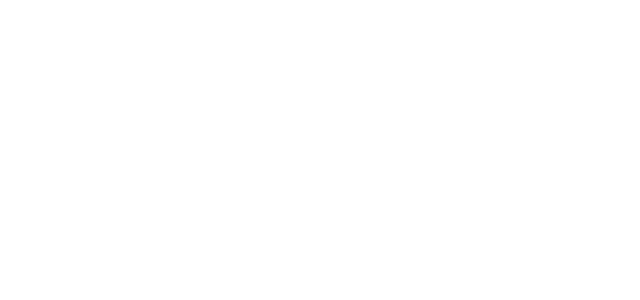
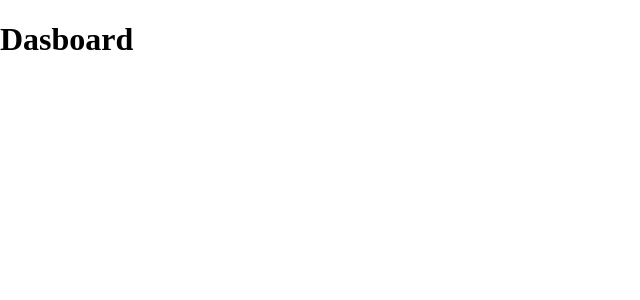
Before and after one commit to RusthenRonald2006/Portal-de-analise-em-anomalias-transacionais, a JavaScript app in the folder detec-anomalias/: page /dashboard in a window 1280 px wide. Shown: the top 300 px of the page, without its empty margins (0-640 px from the left). Built offline with nearby package versions, Linux system fonts and the light colour scheme; the HTML template or start-up script is replaced by a standard one.

Commit message:
atualizei

```diff
--- a/detec-anomalias/src/components/Pages/Dasboard.js
+++ b/detec-anomalias/src/components/Pages/Dasboard.js
@@ -6,7 +6,7 @@ import { faUser, faCoins, faEye, faCircleXmark ,faChartSimple } from "@fortaweso
 function Dashboard(){
     return(
         <div className={styles.container_dasboard}>
-
+           <h1>Dasboard</h1>
         </div>
         )
 } export default Dashboard
```
